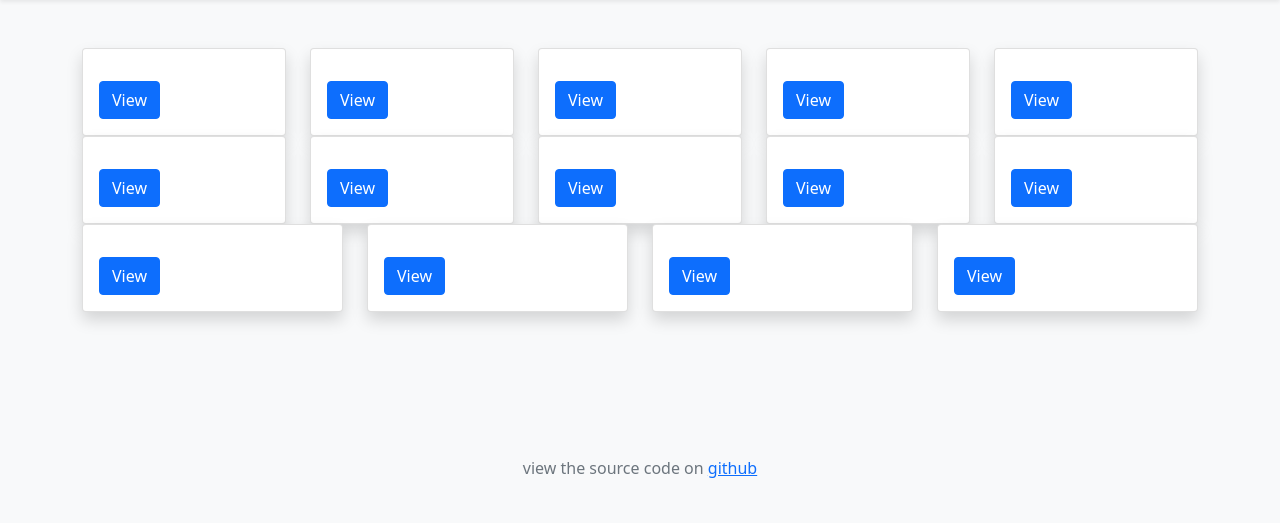
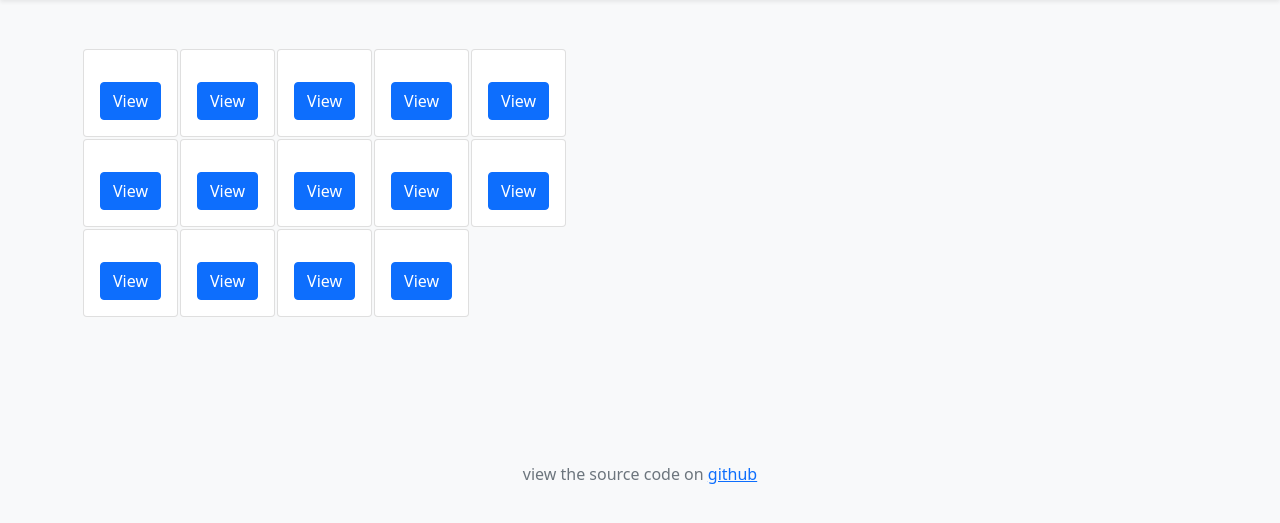
Before and after one commit to its-tn10/zendesk-ticket-viewer, a Flask app: template templates/table.html in a window 1280 px wide. Shown: the part 56-579 px from the top of the page. Run offline with Flask 2, Linux system fonts and the light colour scheme; the template is opened without the code that fills it: most values are stand-ins (such as "Sample title", 1, 10 or a date in 2020).

Commit message:
Update table.html to fit on all screens

```diff
--- a/templates/table.html
+++ b/templates/table.html
@@ -1,12 +1,12 @@
 {% extends 'base.html' %}
 
 {% block content %}
-
+<table>
 {% for i in range(5) %}
-<div class="row">
+  <tr>
     {% for ticket in tickets[i*5:(i+1)*5] %}
-        <div class="col">
-            <div class="card shadow h-100">
+      <td>
+        <div class="card">
           <div class="card-body">
             <p class="card-text">{{ticket['subject']}}</p>
             <div class="d-flex justify-content-between align-items-center">
@@ -17,9 +17,9 @@
             </div>
           </div>
         </div>
-        </div>
+      </td>
     {% endfor %}
-</div>
+  </tr>
 {% endfor %}
-
+</table>
 {% endblock %}
```
Lines whose indentation alone changed are shown as unchanged.
